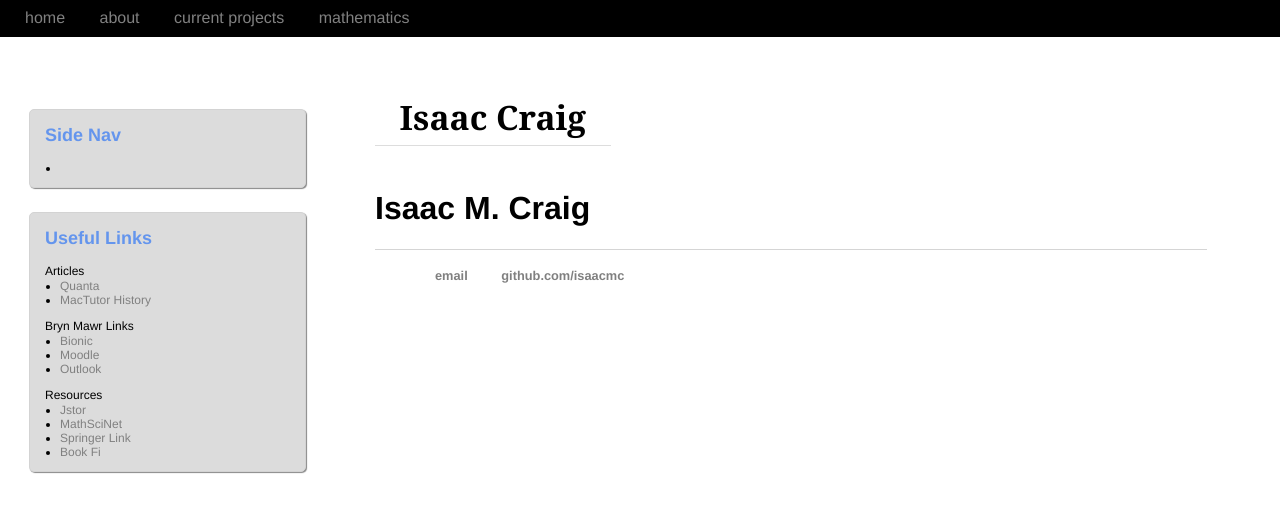
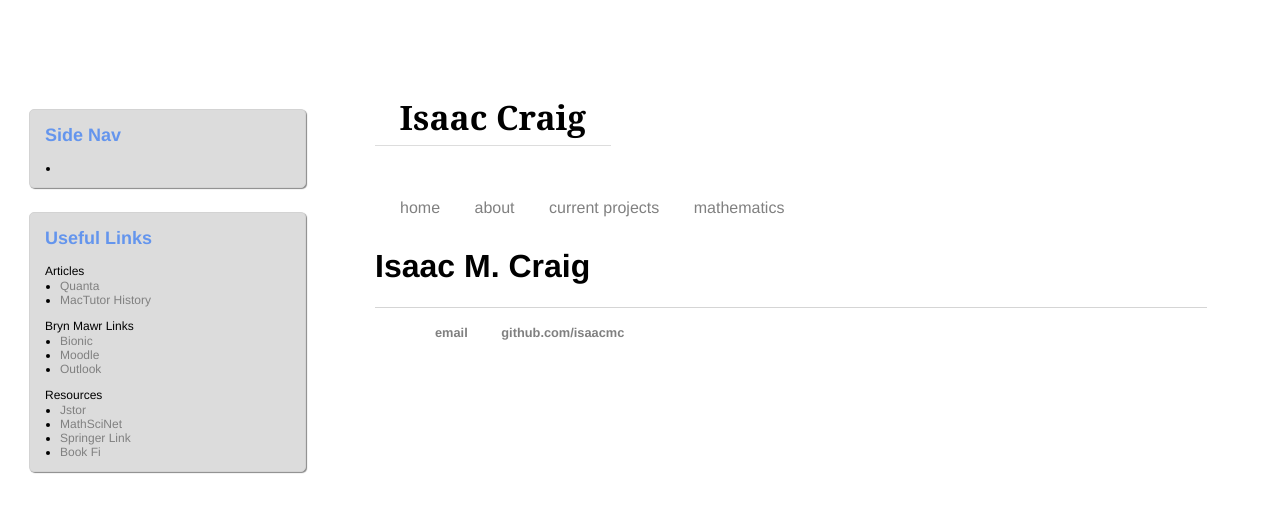
Before and after one commit to isundberg/isaacmc.github.io, a Jekyll site: the page built from index.html, in a window 1280 px wide. Shown: the top 512 px of the page. Built offline with Jekyll 4.4.1, drawn with Linux system fonts in a browser that asks for light colours.

Commit message:
Update main.css

```diff
--- a/css/main.css
+++ b/css/main.css
@@ -52,12 +52,9 @@ nav ul {
     font-family:'Helvetica';
     font-size: 1em;
     list-style: none;
-    position:fixed;
-    top:-17px;
     left:0;
     width: 100%;
     padding: 10px;
-    background: black;
 }
 
 footer ul {
```
